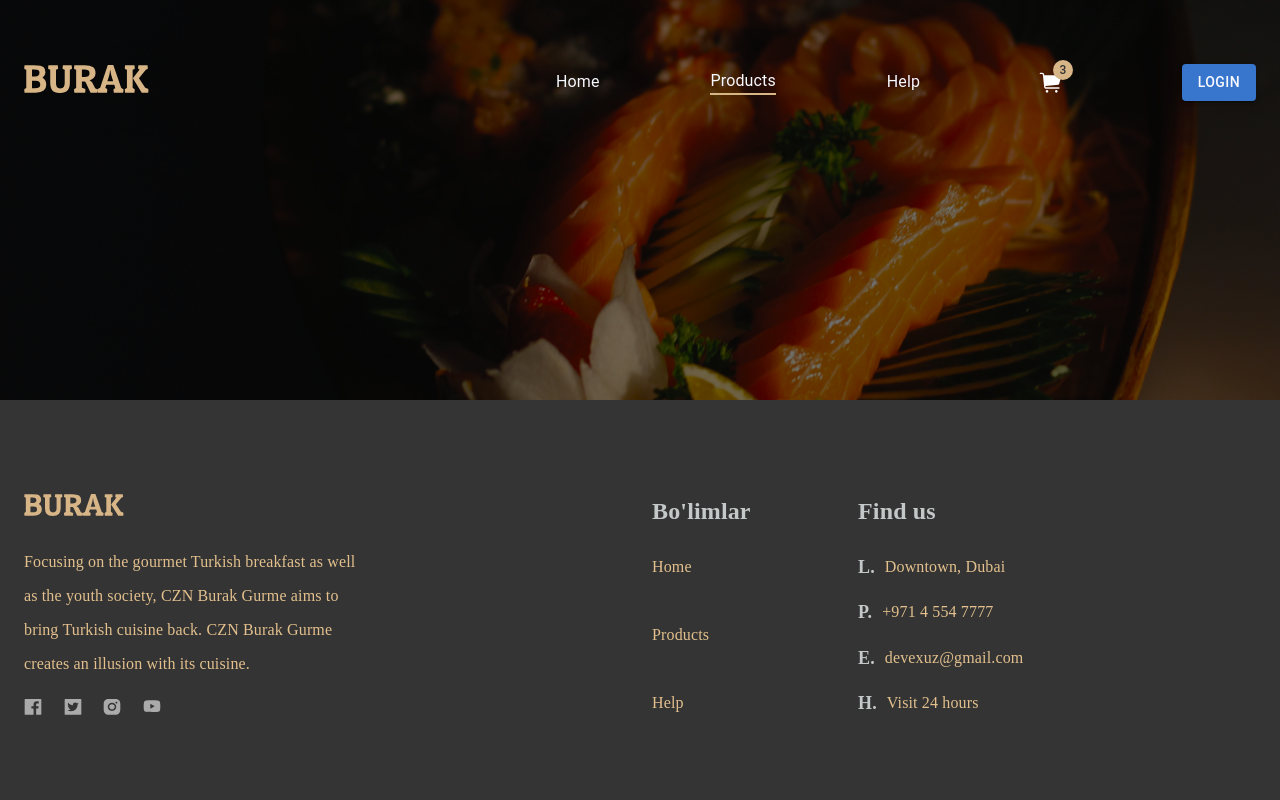
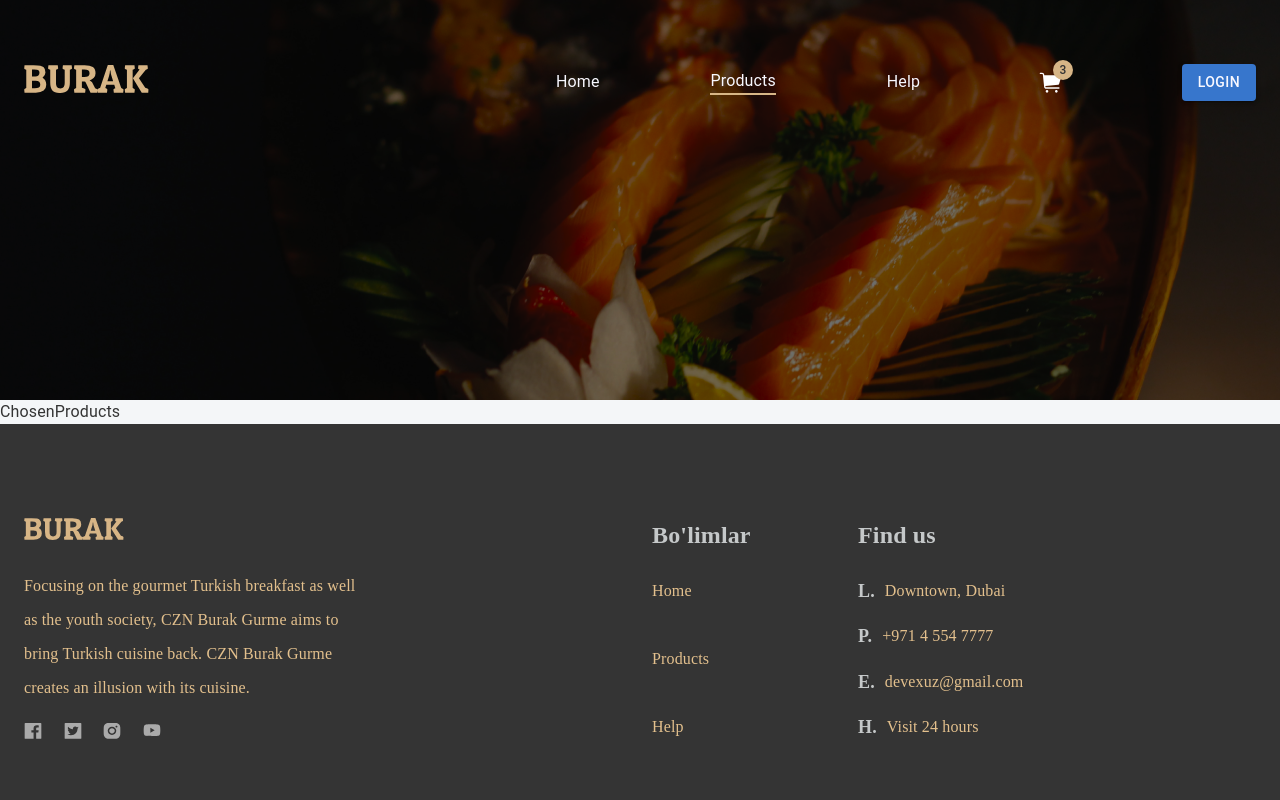
Before and after one commit to Nazirjon0125/pet-shop-react, a React (Create React App) app: page /products/1 in a window 1280 px wide. Shown: the top 800 px of the page. Built offline with nearby package versions, Linux system fonts and the light colour scheme.

Commit message:
feat: develop productpage nested routing system

```diff
--- a/src/app/App.tsx
+++ b/src/app/App.tsx
@@ -23,7 +23,7 @@ function App() {
     <>
       {location.pathname === "/" ? <HomeNavbar /> : <OtherNavbar />}
       <Routes>
-        <Route path="/products" element={<ProductsPage />}></Route>
+        <Route path="/products/*" element={<ProductsPage />}></Route>
         <Route path="/orders" element={<OrdersPage />}></Route>
         <Route path="/member-page" element={<UserPage />}></Route>
         <Route path="/help" element={<HelpPage />}></Route>
--- /dev/null
+++ b/src/app/screens/productsPage/ChosenProduct.tsx
@@ -0,0 +1,3 @@
+export default function ChosenProducts() {
+  return <div>ChosenProducts</div>;
+}
--- /dev/null
+++ b/src/app/screens/productsPage/Products.tsx
@@ -0,0 +1,3 @@
+export default function Products() {
+  return <div>Products</div>;
+}
--- a/src/app/screens/productsPage/index.tsx
+++ b/src/app/screens/productsPage/index.tsx
@@ -1,5 +1,16 @@
-import { Container } from "@mui/material";
+import React from "react";
+import { Routes, Route } from "react-router-dom";
+
+import ChosenProduct from "./ChosenProduct";
+import Products from "./Products";
 
 export default function ProductsPage() {
-  return <Container>ProductsPage</Container>;
+  return (
+    <div className="products-page">
+      <Routes>
+        <Route path=":productsId" element={<ChosenProduct />} />
+        <Route path="" element={<Products />} />
+      </Routes>
+    </div>
+  );
 }
--- a/src/css/home.css
+++ b/src/css/home.css
@@ -249,7 +249,6 @@
   width: 100%;
   height: auto;
   display: flex;
-  margin-bottom: 92px;
 }
 
 .homepage .active-users-frame .main {
@@ -258,7 +257,7 @@
 }
 
 .homepage .active-users-frame .category-title {
-  margin-top: 93px;
+  margin-top: 45px;
   width: 214px;
   height: 31.71px;
 
@@ -287,10 +286,10 @@
 
 .homepage .cards-frame .card {
   width: 305px;
-  height: 302.26px;
+  height: 340px;
+  background-color: rgb(255, 255, 255);
   border-radius: 12px;
-
-  background: rgb(255, 255, 255);
+  box-shadow: 0px 4px 20px rgba(0, 0, 0, 0.08);
 }
 
 .homepage .cards-frame .member-nickname {
@@ -306,8 +305,6 @@
   font-weight: 600;
   line-height: 14px;
   text-align: center;
-  /*
-  background: rgba(255, 255, 255); */
 }
 
 .homepage .cards-frame .no-data {
```
